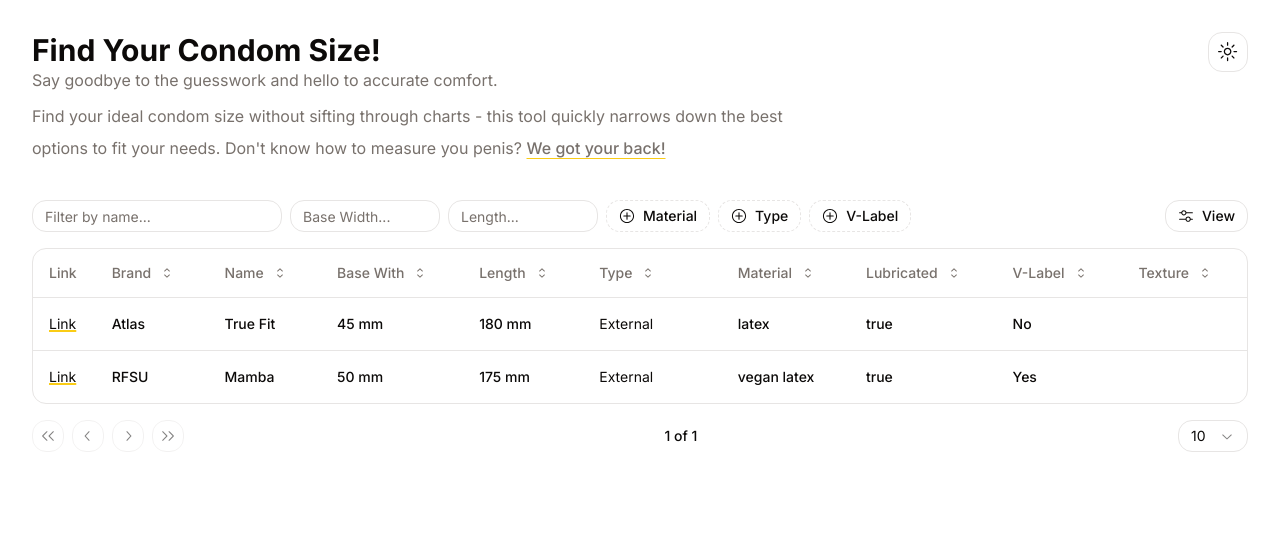
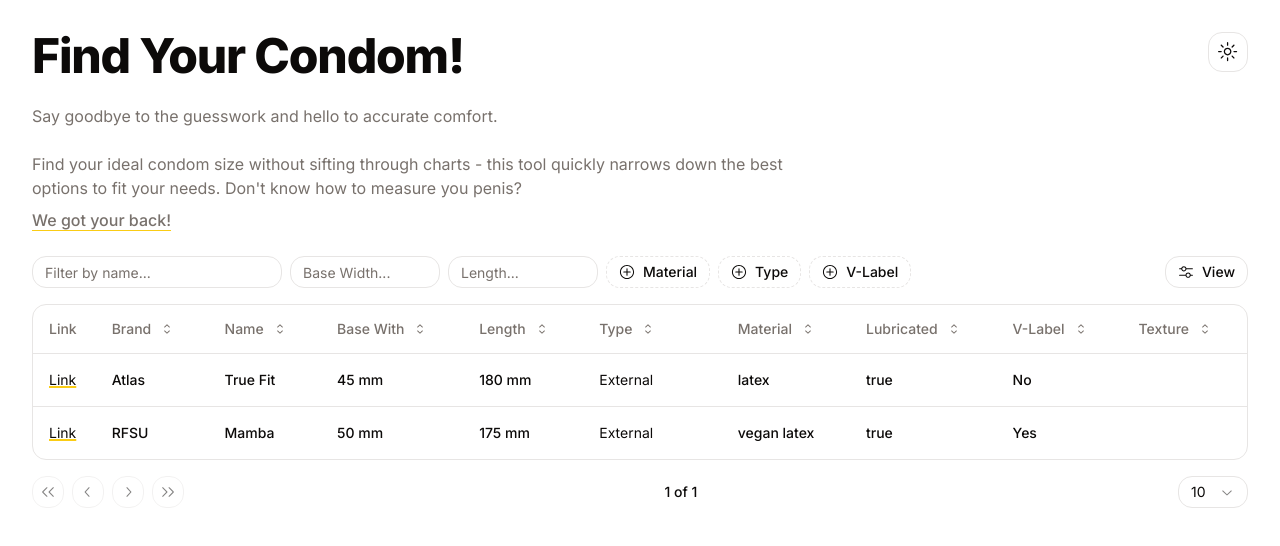
Before and after one commit to prpcodes/donttellmeitdoesnotfit.com, a Next.js app: page / in a window 1280 px wide. Shown: the top 546 px of the page. Built offline with nearby package versions, Linux system fonts and the light colour scheme.

Commit message:
refactored styling

```diff
--- a/app/page.tsx
+++ b/app/page.tsx
@@ -29,18 +29,21 @@ export default async function TaskPage() {
   const condoms = await getCondoms();
 
   return (
-    <div className="flex flex-col flex-1 w-screen h-screen px-8 pt-8 space-y-8">
+    <div className="flex flex-col flex-1 w-screen h-screen px-8 pt-8 space-y-4">
       <div className="flex items-start justify-between">
         <div className="max-w-screen-md">
-          <h1 className="text-3xl font-bold ">Find Your Condom Size!</h1>
-          <p className="text-muted-foreground">
+          <h1 className="text-4xl font-extrabold tracking-tight scroll-m-20 lg:text-5xl">
+            Find Your Condom!
+          </h1>
+          <p className="[&:not(:first-child)]:mt-6 text-muted-foreground">
             Say goodbye to the guesswork and hello to accurate comfort.
           </p>
-          <p className="mt-3 text-muted-foreground">
+          <p className="[&:not(:first-child)]:mt-6 text-muted-foreground">
             Find your ideal condom size without sifting through charts - this
             tool quickly narrows down the best options to fit your needs.
-            Don&apos;t know how to measure you penis? <TutorialDialog />
+            Don&apos;t know how to measure you penis?
           </p>
+          <TutorialDialog />
         </div>
         <div className="hidden sm:flex">
           <ModeToggle />
```
